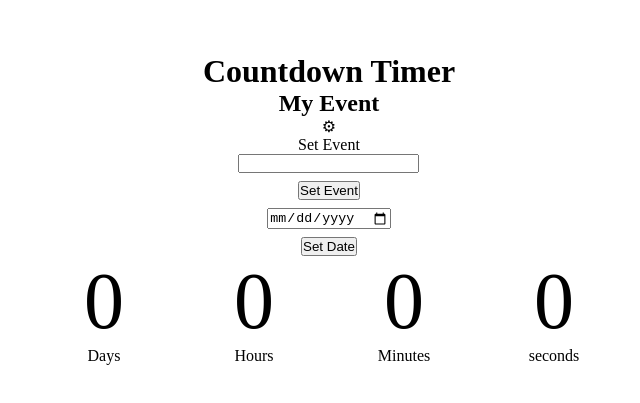
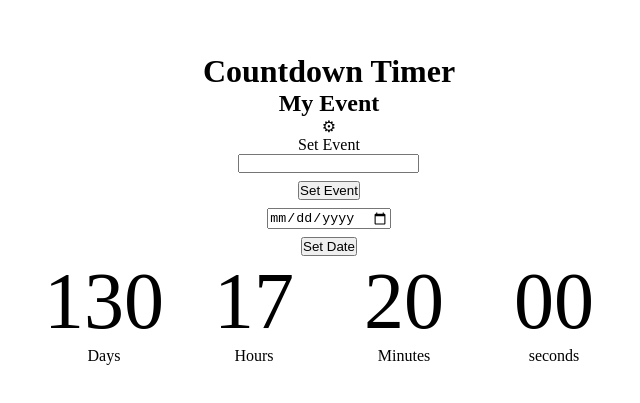
Before and after one commit to jeffchavez-dev/EventTimer, a plain HTML site: page index.html in a window 1280 px wide. Shown: the part 191-594 px from the top of the page, without its empty margins (311-951 px from the left). Drawn offline with Linux system fonts and the light colour scheme.

Commit message:
Update timer function

```diff
--- a/index.html
+++ b/index.html
@@ -15,10 +15,10 @@
             <p id="control-gear">&#9881;</p>
             <div class="div control-description">Set Event</div>
         </div>
-        <div class="control-container">
+        <div class="control-container" id="controls">
             <input type="text" id="setEvent">
             <button id="setEventBtn" class="btn">Set Event</button>
-            <input type="date" id="setEvent">
+            <input type="date" id="setDateEvent">
             <button id="setDateBtn" class="btn">Set Date</button>
         </div>
     </div>
--- a/script.js
+++ b/script.js
@@ -1,8 +1,12 @@
 const myEvent = document.querySelector(".myEvent")
-const days = document.getElementById("days");
-const hours = document.getElementById("hours");
-const minutes = document.getElementById("minutes");
-const seconds = document.getElementById("seconds");
+const gear = document.getElementById("control-gear");
+const controls = document.getElementById("control-container");
+const setDateEvent = document.getElementById("setDateEvent");
+
+
+gear.addEventListener('click', () => {
+    controls.classList.toggle('.show');
+})
 
 
 let eventDate = "01 Jan 2023";
@@ -18,12 +22,21 @@ const myTimer = () => {
 
 
     //Get seconds, minutes, hours, & days
-    const timeSeconds = Math.floor(reversedCount) % 60;
 
-    seconds.innerText = timeSeconds;
-    console.log(timeSeconds);
+    const days = Math.floor(reversedCount / 3600 / 24);
+    const hours = Math.floor(reversedCount / 3600) % 24;
+    const minutes = (Math.floor(reversedCount / 60) % 24) % 60;
+    const seconds = Math.floor(reversedCount) % 60;
 
+    document.getElementById("days").innerText = days;
+    document.getElementById("hours").innerText = hours;
+    document.getElementById("minutes").innerText = timeFormat(minutes);
+    document.getElementById("seconds").innerText = timeFormat(seconds);
 }
 
 
+const timeFormat = (time) => {
+    return time < 10 ? (`0${time}`) : time;
+}
+
 setInterval(myTimer, 1000);
--- a/style.css
+++ b/style.css
@@ -25,6 +25,14 @@ body {
     gap: .5em;
 }
 
+.show {
+    display: none;
+}
+
+#control-gear {
+    cursor: pointer;
+}
+
 /* event */
 .timer-container {
     display: flex;
```
